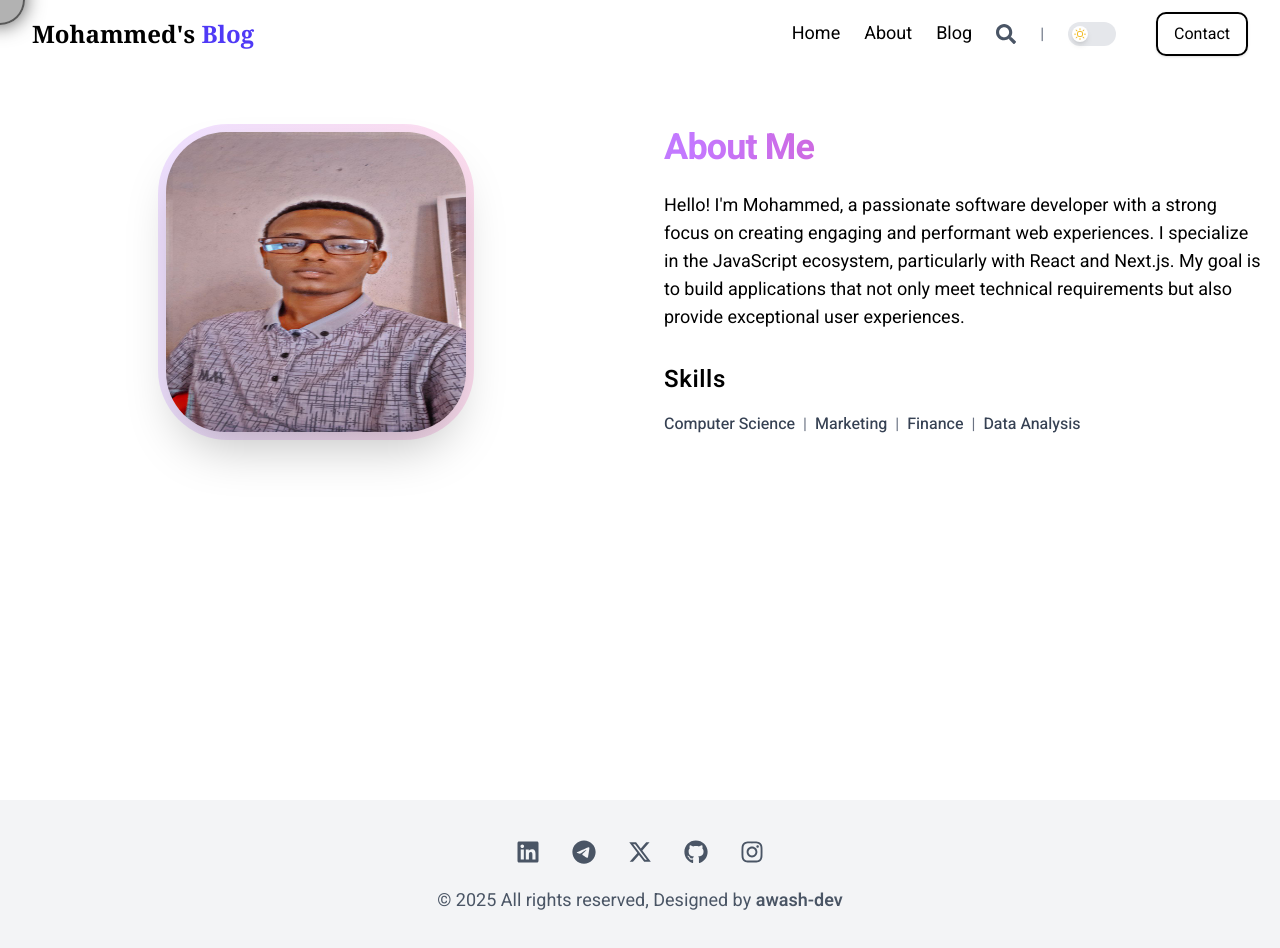
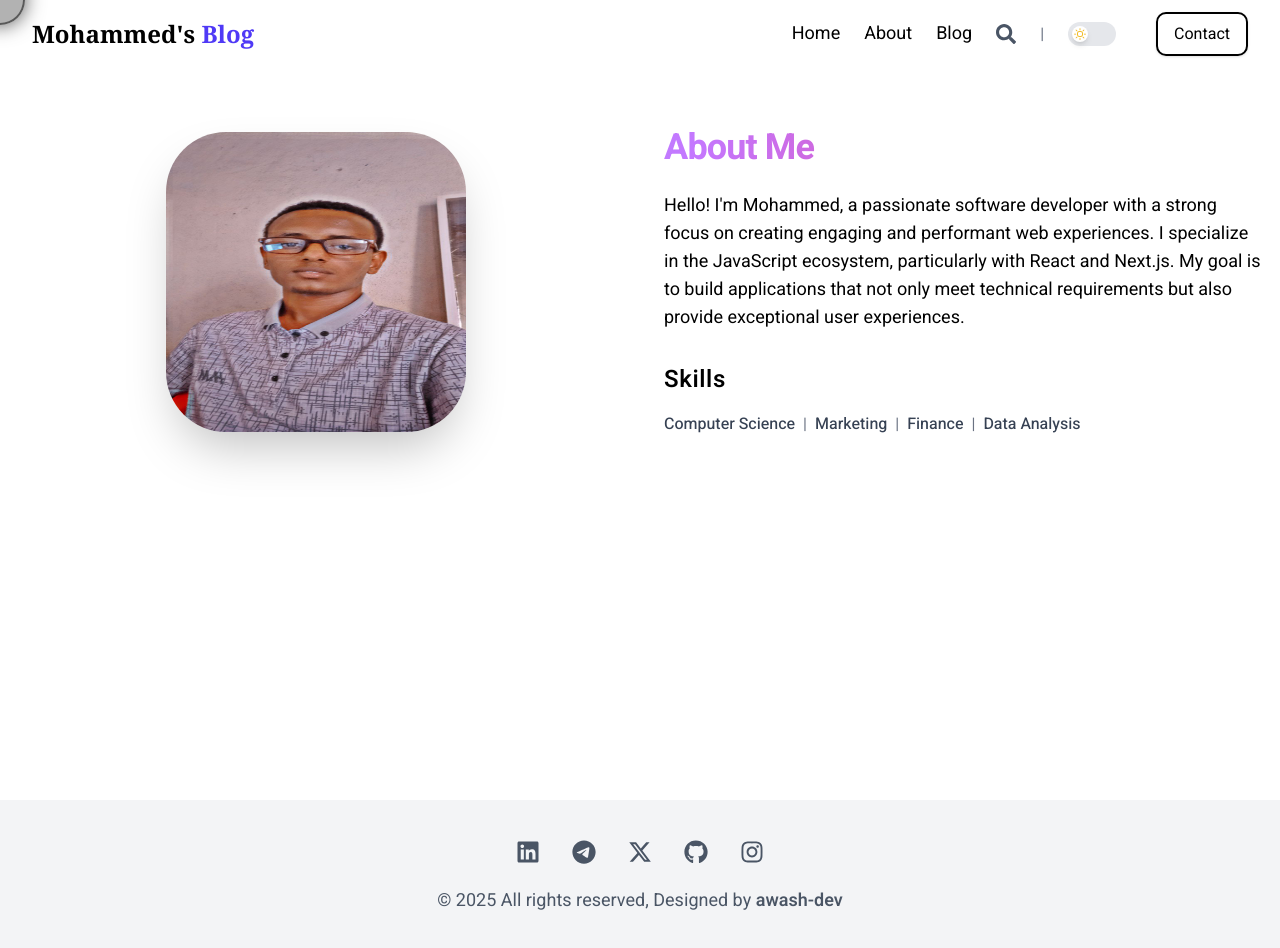
Before and after one commit to awash-dev/Mame-journey, a Next.js app: page /About in a window 1280 px wide. Shown: the top 948 px of the page. Built offline with nearby package versions, Linux system fonts and the light colour scheme.

Commit message:
Update page.tsx

```diff
--- a/app/About/page.tsx
+++ b/app/About/page.tsx
@@ -37,7 +37,7 @@ const About = () => {
                 " dark:border-gray-800"
               )}
             />
-            <div className="absolute -z-10 -inset-2 bg-gradient-to-r from-purple-200 to-pink-200 dark:from-purple-900 dark:to-pink-900 rounded-[50px] sm:rounded-[70px] opacity-70"></div>
+
           </div>
         </div>
 
```
